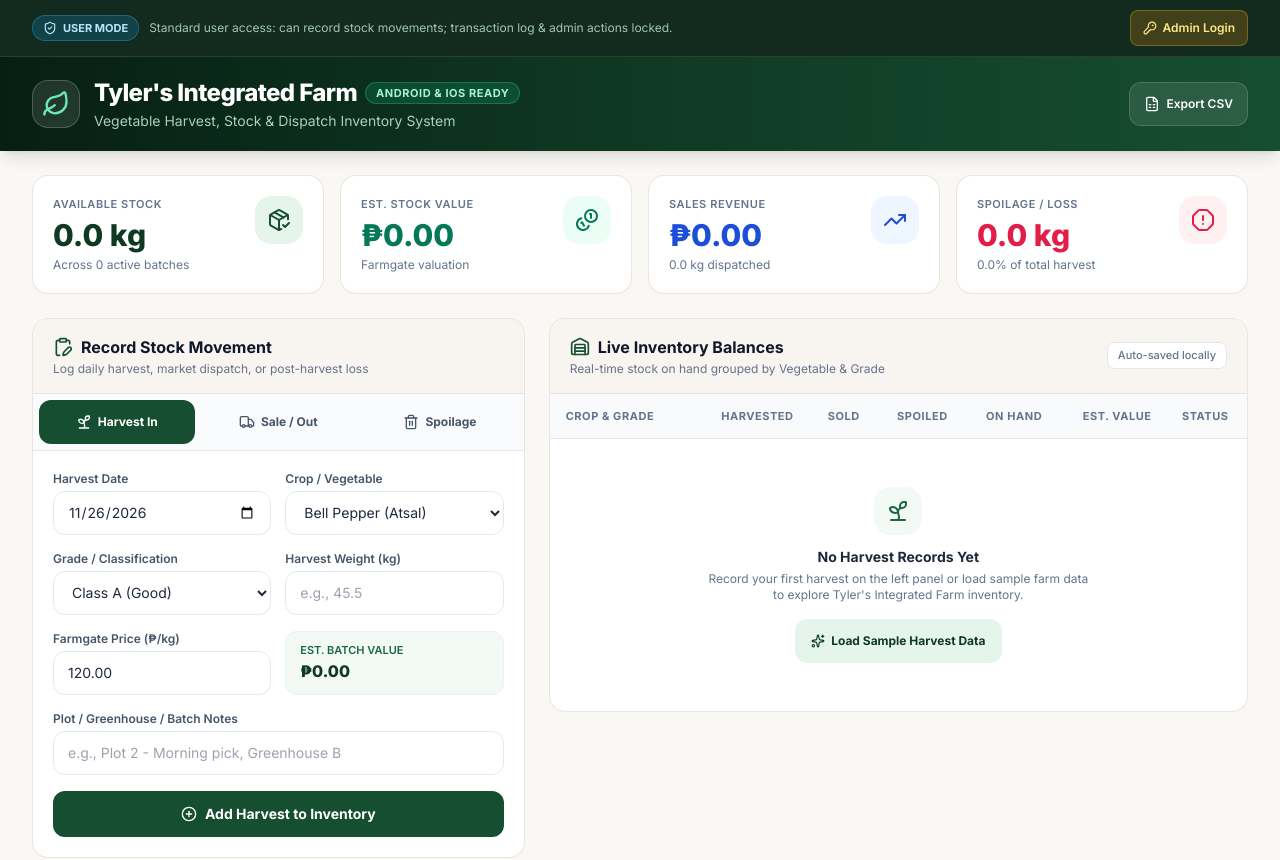
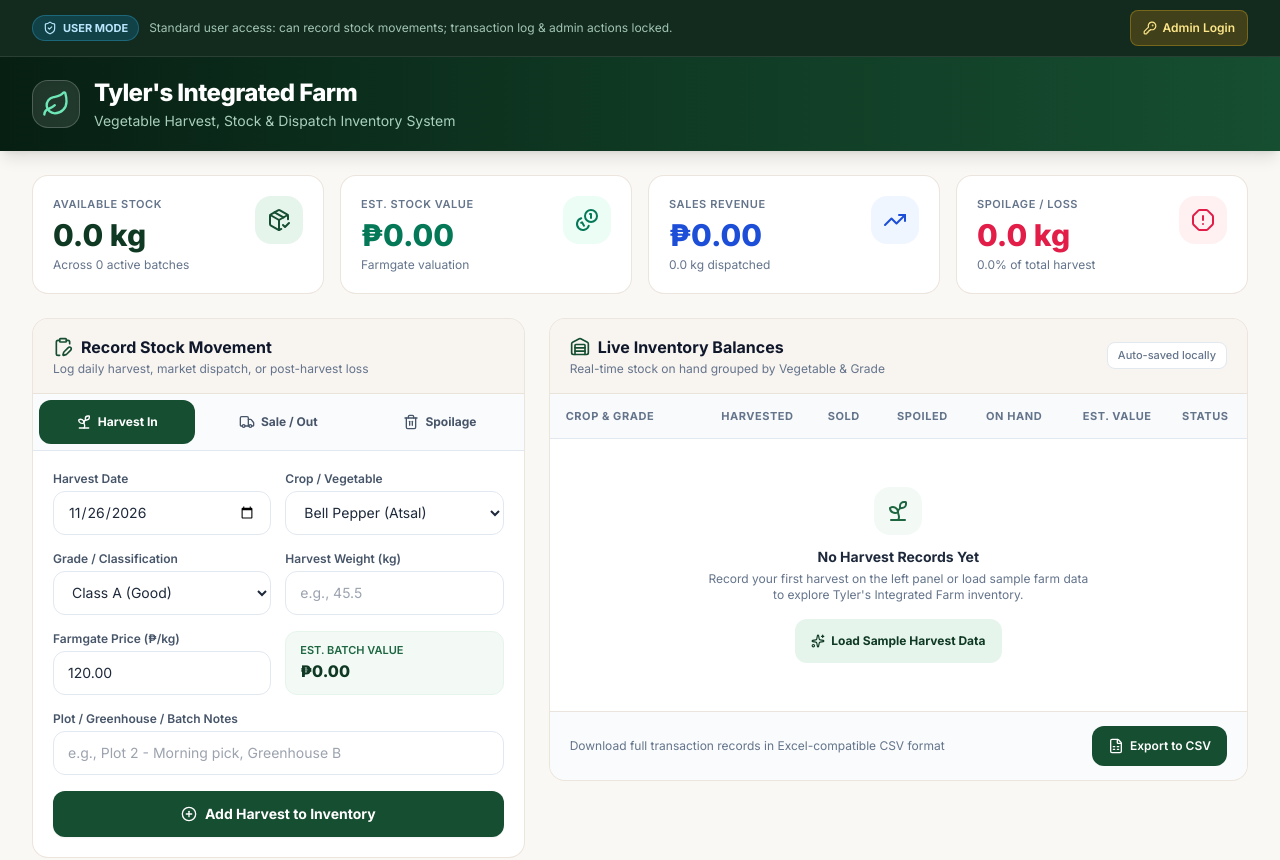
Before and after one commit to dandarz-dev/Inventory, a plain HTML site: page index.html in a window 1280 px wide. Shown: the top 860 px of the page. Drawn offline with nearby package versions, Linux system fonts and the light colour scheme; no server answers.

Commit message:
Update index.html

```diff
--- a/index.html
+++ b/index.html
@@ -401,7 +401,6 @@
                     <div>
                         <div class="flex items-center gap-2 flex-wrap">
                             <h1 class="text-lg sm:text-2xl font-extrabold tracking-tight text-white">Tyler's Integrated Farm</h1>
-                            <span class="px-2.5 py-0.5 text-[11px] font-bold uppercase tracking-wider bg-emerald-500/20 text-emerald-200 border border-emerald-400/30 rounded-full">Android &amp; iOS Ready</span>
                         </div>
                         <p class="text-xs sm:text-sm text-emerald-100/80 mt-0.5">Vegetable Harvest, Stock &amp; Dispatch Inventory System</p>
                     </div>
@@ -412,10 +411,6 @@
                     <button type="button" onclick="openCropModal()" class="admin-only-control min-h-[44px] inline-flex items-center justify-center gap-1.5 px-3.5 py-2 rounded-xl bg-emerald-600 hover:bg-emerald-500 active:bg-emerald-700 text-white text-xs font-semibold shadow-sm transition cursor-pointer">
                         <i data-lucide="plus-circle" class="w-4 h-4"></i>
                         <span>Add Crop</span>
-                    </button>
-                    <button type="button" onclick="exportCSV()" class="min-h-[44px] inline-flex items-center justify-center gap-1.5 px-3.5 py-2 rounded-xl bg-white/10 hover:bg-white/20 active:bg-white/25 text-white border border-white/15 text-xs font-semibold transition cursor-pointer" title="Download Excel-compatible CSV">
-                        <i data-lucide="file-spreadsheet" class="w-4 h-4"></i>
-                        <span>Export CSV</span>
                     </button>
                     <div class="relative inline-block admin-only-control">
                         <button type="button" onclick="toggleBackupMenu()" id="backup-menu-btn" aria-expanded="false" aria-controls="backup-dropdown" class="min-h-[44px] inline-flex items-center justify-center gap-1.5 px-3.5 py-2 rounded-xl bg-white/10 hover:bg-white/20 active:bg-white/25 text-white border border-white/15 text-xs font-semibold transition cursor-pointer">
@@ -733,6 +728,15 @@
                     <p class="text-xs text-slate-500 max-w-sm mx-auto mt-1 mb-4">Record your first harvest on the left panel or load sample farm data to explore Tyler's Integrated Farm inventory.</p>
                     <button type="button" onclick="loadSampleData()" class="min-h-[44px] inline-flex items-center gap-1.5 px-4 py-2 rounded-xl bg-farm-100 hover:bg-farm-200 active:bg-farm-300 text-farm-900 text-xs font-bold transition cursor-pointer">
                         <i data-lucide="sparkles" class="w-3.5 h-3.5"></i> Load Sample Harvest Data
+                    </button>
+                </div>
+
+                <!-- Bottom Bar of Live Inventory Balances: Export to CSV -->
+                <div class="px-4 sm:px-5 py-3.5 bg-slate-50/80 border-t border-earth-200/80 flex flex-wrap items-center justify-between gap-3 no-print">
+                    <span class="text-xs text-slate-500">Download full transaction records in Excel-compatible CSV format</span>
+                    <button type="button" onclick="exportCSV()" class="min-h-[40px] inline-flex items-center justify-center gap-1.5 px-4 py-2 rounded-xl bg-farm-800 hover:bg-farm-900 active:bg-farm-950 text-white text-xs font-semibold shadow-xs transition cursor-pointer" title="Download Excel-compatible CSV">
+                        <i data-lucide="file-spreadsheet" class="w-4 h-4"></i>
+                        <span>Export to CSV</span>
                     </button>
                 </div>
             </section>
```
